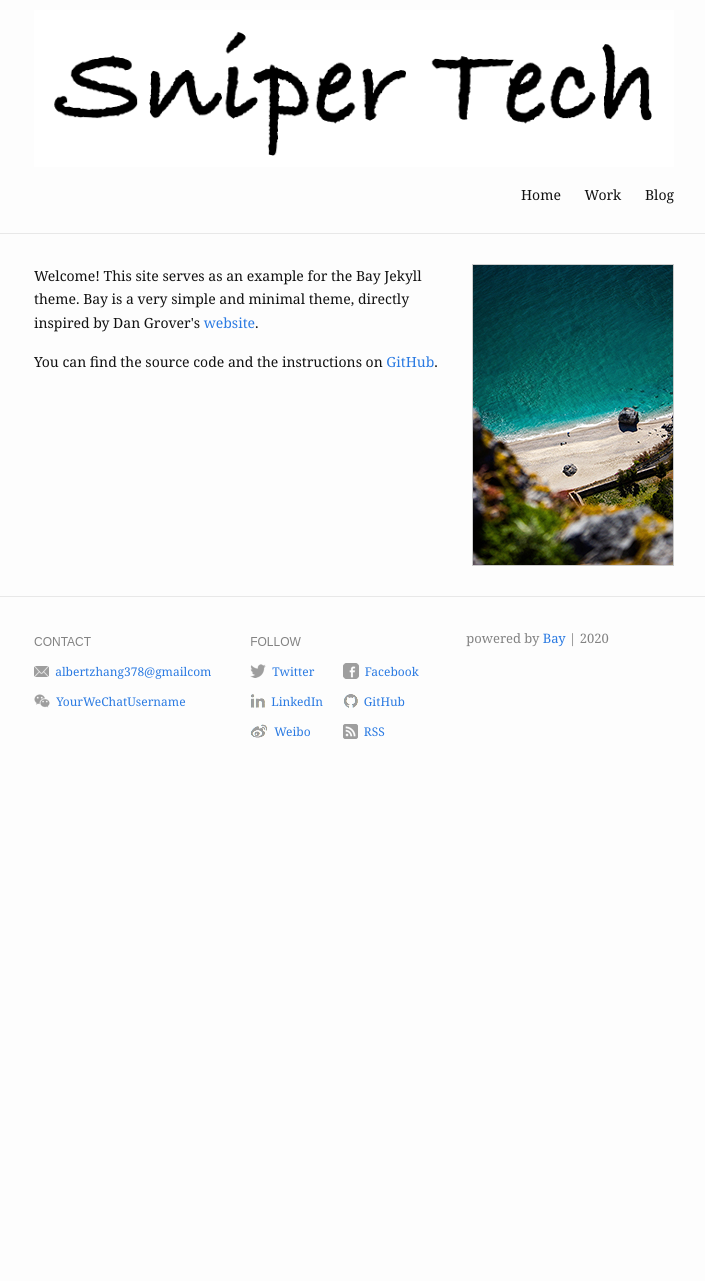
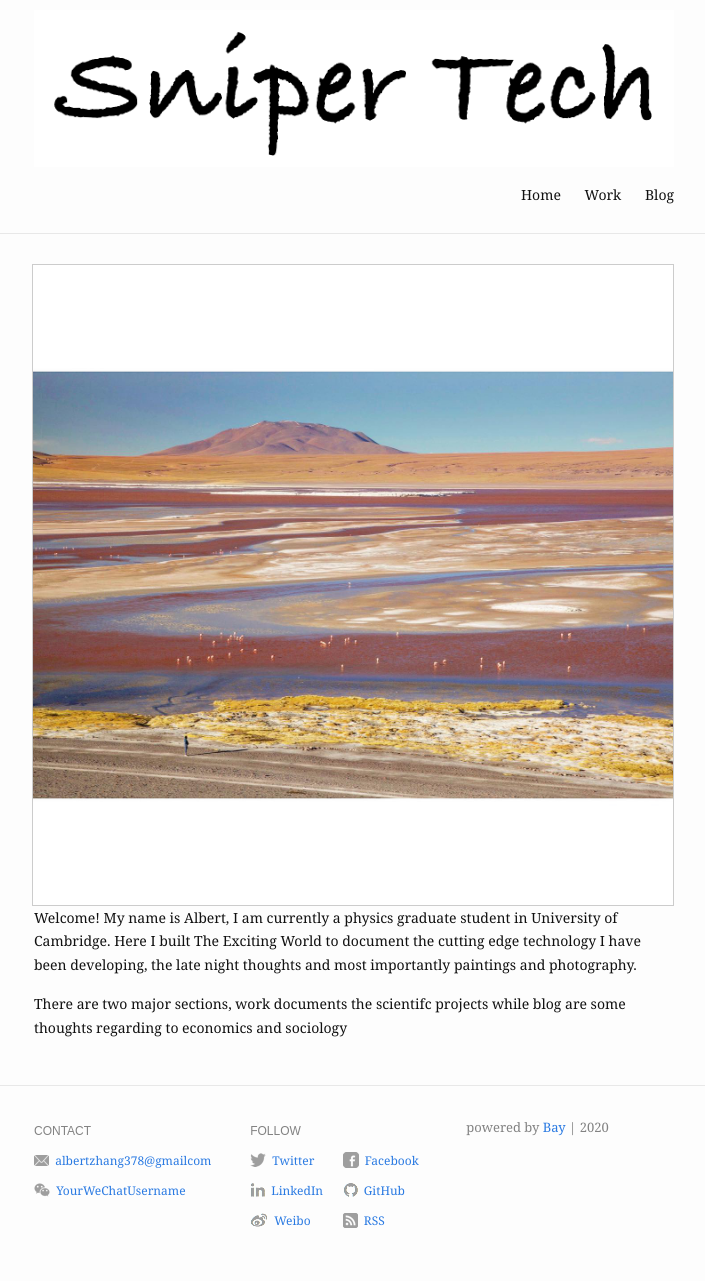
Before and after one commit to albert97/Snippet_Tech, a Jekyll site: the page built from index.md, in a window 1280 px wide. Shown: the whole page, without its empty margins (286-991 px from the left). Built offline with Jekyll 4.4.1, drawn with Linux system fonts in a browser that asks for light colours; before the commit the page ends 900 px from its top, so only the background shows below that.

Commit message:
Update index.md

```diff
--- a/index.md
+++ b/index.md
@@ -1,14 +1,14 @@
 ---
 layout: home
 profile_picture:
-  src: /assets/img/profile-pic.jpg
+  src: /assets/img/PF.png
   alt: website picture
 ---
 
 <p>
-  Welcome! This site serves as an example for the Bay Jekyll theme. Bay is a very simple and minimal theme, directly inspired by Dan Grover's <a href="http://dangrover.com">website</a>.
+  Welcome! My name is Albert, I am currently a physics graduate student in University of Cambridge. Here I built The Exciting World to document the cutting edge technology I have been developing, the late night thoughts and most importantly paintings and photography.
 </p>
 
 <p>
-  You can find the source code and the instructions on <a href="https://github.com/eliottvincent/bay">GitHub</a>.
+  There are two major sections, work documents the scientifc projects while blog are some thoughts regarding to economics and sociology
 </p>
```
